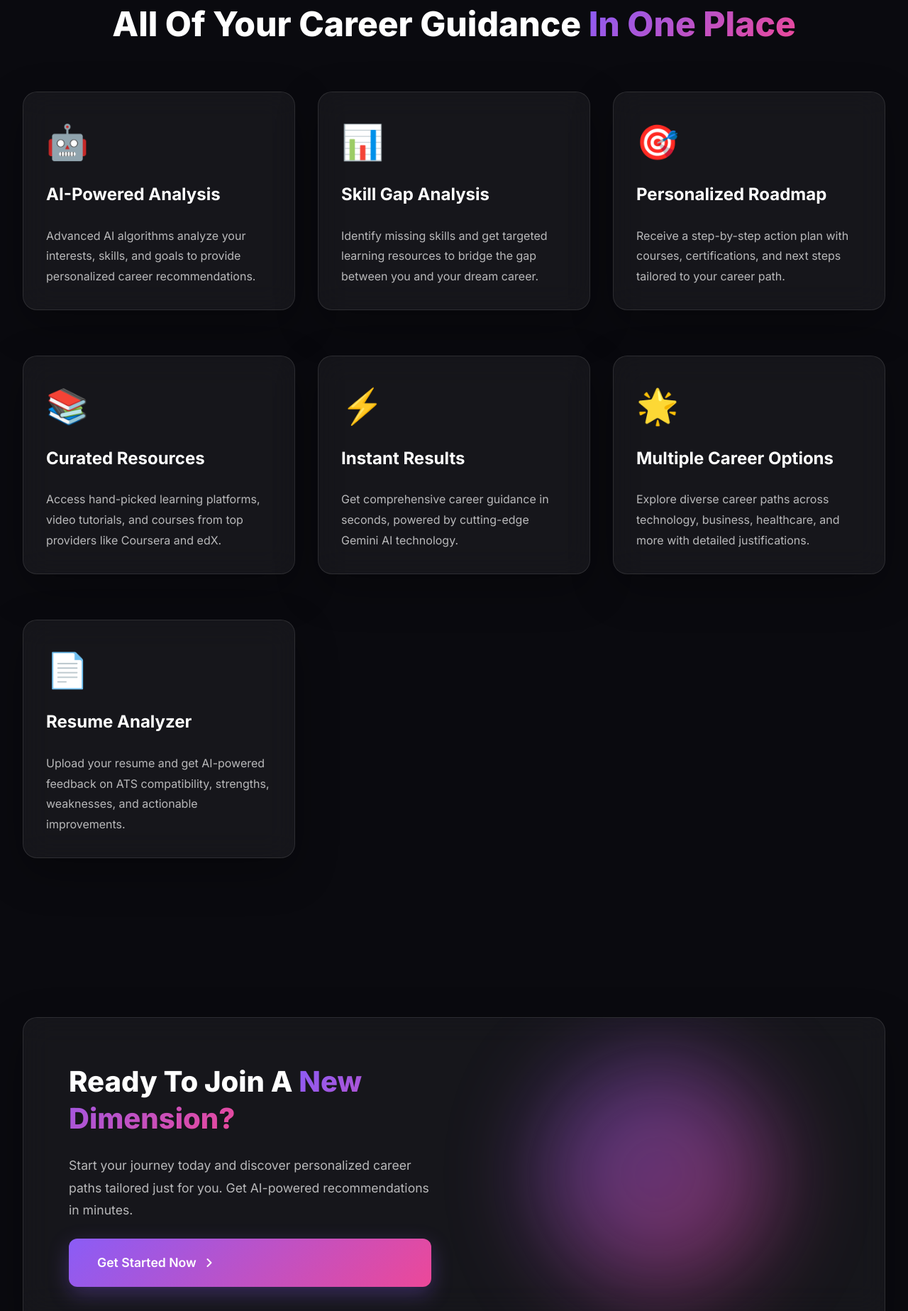
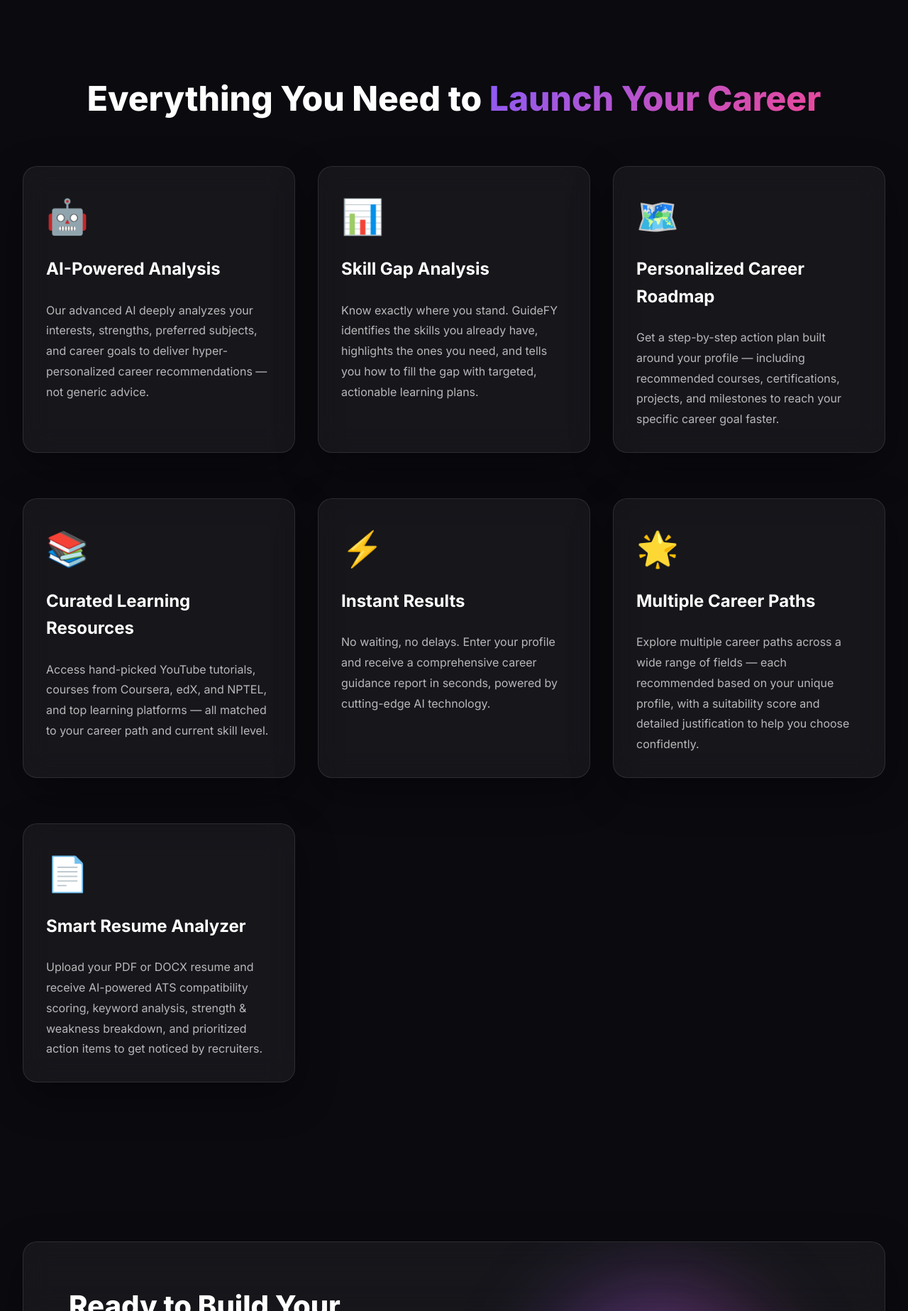
Before and after one commit to rdxperfect011/GuideFY, a plain HTML site: page static/home.html in a window 1280 px wide. Shown: the part 953-2800 px from the top of the page at 71% size. Drawn offline with Linux system fonts and the light colour scheme.

Commit message:
Refactor static paths; update UI copy & fixes
Configure Flask static folder using BASE_DIR and app.static_folder, remove duplicate import in resume_utils, and update send_from_directory calls to use app.static_folder. Increase API prompt output length requirement. Remove unused CSS block for skills tags and drop an unused JS variable. Refresh UI copy and titles across guidefy.html, home.html, and resume.html (improved headings, descriptions, footer credit) to clarify AI-powered features and messaging.

```diff
--- a/static/home.html
+++ b/static/home.html
@@ -44,13 +44,16 @@
                 </div>
 
                 <h1 class="hero-title">
-                    Discover Your Career Path & Perfect Your
-                    <span class="gradient-text">Resume</span>
+                    Your AI Career Mentor &mdash; Guidance, Paths &amp;
+                    <span class="gradient-text">Resume Power</span>
                 </h1>
 
                 <p class="hero-description">
-                    A smart AI-powered platform to help you discover personalized career recommendations,
-                    analyze your resume for ATS compatibility, and find actionable next steps tailored to your goals.
+                    GuideFY is an AI-powered platform that helps you discover the right career path.
+                    Share your interests, skills, and goals &mdash; and get matched to personalized career
+                    recommendations,
+                    a skill-building roadmap, curated learning resources, and instant resume feedback.
+                    Your future starts here.
                 </p>
 
                 <div class="cta-buttons">
@@ -133,8 +136,8 @@
 
         <section id="features" class="features-section">
             <h2 class="section-title">
-                All Of Your Career Guidance
-                <span class="gradient-text">In One Place</span>
+                Everything You Need to
+                <span class="gradient-text">Launch Your Career</span>
             </h2>
 
             <div class="features-grid">
@@ -142,8 +145,9 @@
                     <div class="feature-icon">🤖</div>
                     <h3 class="feature-title">AI-Powered Analysis</h3>
                     <p class="feature-description">
-                        Advanced AI algorithms analyze your interests, skills, and goals to provide personalized career
-                        recommendations.
+                        Our advanced AI deeply analyzes your interests, strengths, preferred
+                        subjects, and career goals to deliver hyper-personalized career recommendations &mdash; not
+                        generic advice.
                     </p>
                 </div>
 
@@ -151,26 +155,26 @@
                     <div class="feature-icon">📊</div>
                     <h3 class="feature-title">Skill Gap Analysis</h3>
                     <p class="feature-description">
-                        Identify missing skills and get targeted learning resources to bridge the gap between you and
-                        your dream career.
+                        Know exactly where you stand. GuideFY identifies the skills you already have, highlights the
+                        ones you need, and tells you how to fill the gap with targeted, actionable learning plans.
                     </p>
                 </div>
 
                 <div class="feature-card glass-card">
-                    <div class="feature-icon">🎯</div>
-                    <h3 class="feature-title">Personalized Roadmap</h3>
+                    <div class="feature-icon">🗺️</div>
+                    <h3 class="feature-title">Personalized Career Roadmap</h3>
                     <p class="feature-description">
-                        Receive a step-by-step action plan with courses, certifications, and next steps tailored to your
-                        career path.
+                        Get a step-by-step action plan built around your profile &mdash; including recommended courses,
+                        certifications, projects, and milestones to reach your specific career goal faster.
                     </p>
                 </div>
 
                 <div class="feature-card glass-card">
                     <div class="feature-icon">📚</div>
-                    <h3 class="feature-title">Curated Resources</h3>
+                    <h3 class="feature-title">Curated Learning Resources</h3>
                     <p class="feature-description">
-                        Access hand-picked learning platforms, video tutorials, and courses from top providers like
-                        Coursera and edX.
+                        Access hand-picked YouTube tutorials, courses from Coursera, edX, and NPTEL, and top learning
+                        platforms &mdash; all matched to your career path and current skill level.
                     </p>
                 </div>
 
@@ -178,25 +182,28 @@
                     <div class="feature-icon">⚡</div>
                     <h3 class="feature-title">Instant Results</h3>
                     <p class="feature-description">
-                        Get comprehensive career guidance in seconds, powered by cutting-edge Gemini AI technology.
+                        No waiting, no delays. Enter your profile and receive a comprehensive career guidance report
+                        in seconds, powered by cutting-edge AI technology.
                     </p>
                 </div>
 
                 <div class="feature-card glass-card">
                     <div class="feature-icon">🌟</div>
-                    <h3 class="feature-title">Multiple Career Options</h3>
+                    <h3 class="feature-title">Multiple Career Paths</h3>
                     <p class="feature-description">
-                        Explore diverse career paths across technology, business, healthcare, and more with detailed
-                        justifications.
+                        Explore multiple career paths across a wide range of fields &mdash; each recommended based on
+                        your unique profile, with a suitability score and detailed justification to help you choose
+                        confidently.
                     </p>
                 </div>
 
                 <div class="feature-card glass-card">
                     <div class="feature-icon">📄</div>
-                    <h3 class="feature-title">Resume Analyzer</h3>
+                    <h3 class="feature-title">Smart Resume Analyzer</h3>
                     <p class="feature-description">
-                        Upload your resume and get AI-powered feedback on ATS compatibility, strengths, weaknesses, and
-                        actionable improvements.
+                        Upload your PDF or DOCX resume and receive AI-powered ATS compatibility scoring, keyword
+                        analysis, strength &amp; weakness breakdown, and prioritized action items to get noticed by
+                        recruiters.
                     </p>
                 </div>
             </div>
@@ -206,12 +213,13 @@
             <div class="cta-card glass-card">
                 <div class="cta-content">
                     <h2 class="cta-title">
-                        Ready To Join A
-                        <span class="gradient-text">New Dimension?</span>
+                        Ready to Build Your
+                        <span class="gradient-text">Dream Career?</span>
                     </h2>
                     <p class="cta-description">
-                        Start your journey today and discover personalized career paths tailored just for you.
-                        Get AI-powered recommendations in minutes.
+                        Join thousands of students already using GuideFY to find their path. Answer a few questions
+                        about your interests and goals &mdash; and get a full AI-powered career plan in under a minute.
+                        No account needed. Completely free.
                     </p>
                     <a href="/guidefy" class="btn btn-primary btn-large">
                         <span>Get Started Now</span>
@@ -235,10 +243,10 @@
                     <span class="logo-icon">🎯</span>
                     <span class="logo-text">GuideFY</span>
                 </div>
-                <p class="footer-text">AI-powered career guidance for students</p>
+                <p class="footer-text">AI-powered career guidance for everyone</p>
             </div>
             <div class="footer-right">
-                <p class="footer-credit">Made with ❤️ by Diploma Engineering Students</p>
+                <p class="footer-credit">Made with ❤️ by Diploma Engineering Students &bull; Powered by AI</p>
             </div>
         </div>
     </footer>
--- a/static/js/app.js
+++ b/static/js/app.js
@@ -267,7 +267,6 @@ form.addEventListener("submit", async (e) => {
   // Simulate progress bar
   const progressBar = document.getElementById("progress-fill");
   const loadingText = document.getElementById("loading-text");
-  const progressText = document.getElementById("progress-text");
 
   let progress = 0;
   const messages = [
```
Also changed, not shown: static/css/guidefy.css (+0 -15 lines), static/guidefy.html (+8 -8 lines), static/resume.html (+10 -8 lines), 1 other file.
